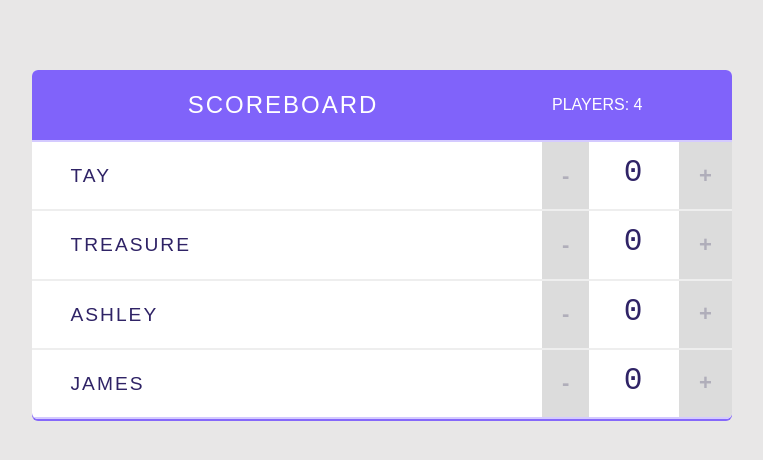
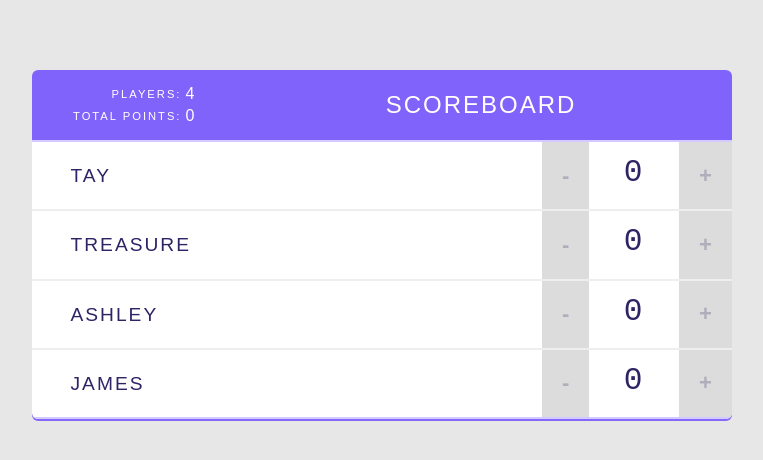
Before and after one commit to Dionuta/Scoreboard--React-App, a React (Create React App) app in the folder scoreboard/: page / in a window 1280 px wide. Shown: the top 460 px of the page, without its empty margins (258-1021 px from the left). Built offline with nearby package versions, Linux system fonts and the light colour scheme.

Commit message:
PLAYER FORM

```diff
--- a/scoreboard/src/components/App.js
+++ b/scoreboard/src/components/App.js
@@ -54,7 +54,7 @@ class App extends Component {
       <div className="scoreboard">
         <Header
           title="Scoreboard"
-          totalPlayers={players.length}
+          players={players}
         />
 
         {/* Players list */}
--- a/scoreboard/src/components/Header.js
+++ b/scoreboard/src/components/Header.js
@@ -1,13 +1,16 @@
 import React from 'react';
+import Stats from './Stats'
 
 
 
-
-const Header = ({ title, totalPlayers }) => {
+const Header = ({ title, players }) => {
     return (
         <header>
+            <Stats
+             players = {players}
+             />
             <h1>{title}</h1>
-            <span className="stats">Players: {totalPlayers}</span>
+
         </header>
     );
 }
--- /dev/null
+++ b/scoreboard/src/components/Stats.js
@@ -0,0 +1,26 @@
+import React from 'react';
+
+const Stats = ({players}) => {
+const totalPoints = players.reduce( (total, player) =>{
+        return total + player.score;
+}, 0);
+
+    return (
+        <table className="stats">
+            <tbody>
+                <tr>
+                    <td>Players:</td>
+                    <td>{players.length}</td>
+                </tr>
+                <tr>
+                    <td>Total Points:</td>
+                    <td>{totalPoints}</td>
+                </tr>
+            </tbody>
+        </table>
+    )
+}
+
+
+
+export default Stats;
```
Also changed, not shown: scoreboard/src/components/AddPlayerForm.js (added, +23 -0 lines).
